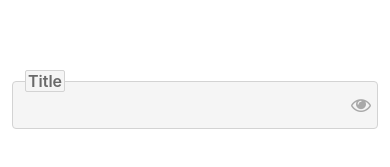
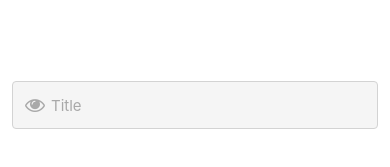
Before and after one commit to PrayaAmadigaPitasa/react-native-design-kit, a React Native app: screen / in a window 390 px wide. Shown: the part 317-484 px from the top of the page. Built offline with nearby package versions, Linux system fonts and the light colour scheme.

Commit message:
Add Input props: labelContainerStyle

```diff
--- a/App.tsx
+++ b/App.tsx
@@ -6,9 +6,10 @@ export default function App() {
   return (
     <View style={styles.container}>
       <Input
-        rightIconAction="toggleVisiblity"
+        leftIconAction="toggleVisiblity"
+        rightIconAction="delete"
         label="Title"
-        labelPosition="border"
+        labelPosition="box"
       />
     </View>
   );
--- a/src/components/Input.tsx
+++ b/src/components/Input.tsx
@@ -27,6 +27,7 @@ export interface InputProps extends TextInputProps {
   labelContainerStyle?: ViewStyle;
   labelPosition?: 'container' | 'box' | 'border';
   labelBoxStandBySize?: number;
+  labelBoxStandByOffset?: number;
   labelBoxActiveSize?: number;
   labelBoxActiveOffset?: number;
   inputBoxActiveOffset?: number;
@@ -69,9 +70,10 @@ export default function Input({
   rightIconAction,
   rightIconContainerStyle,
   labelBoxStandBySize = 15,
+  labelBoxStandByOffset = 14,
   labelBoxActiveSize = 12,
-  labelBoxActiveOffset = -14,
-  inputBoxActiveOffset = 5,
+  labelBoxActiveOffset = 1,
+  inputBoxActiveOffset = 6,
   style,
   placeholder,
   multiline,
@@ -245,10 +247,14 @@ export default function Input({
               <Animated.View
                 style={StyleSheet.flatten([
                   styles.sectionLabelThemeBox,
+                  focus && focusLabelContainerStyle,
                   {
                     top: animation.interpolate({
                       inputRange: [0, 1],
-                      outputRange: [0, labelBoxActiveOffset],
+                      outputRange: [
+                        labelBoxStandByOffset,
+                        labelBoxActiveOffset,
+                      ],
                     }),
                   },
                 ])}>
@@ -279,9 +285,8 @@ export default function Input({
             <View
               style={StyleSheet.flatten([
                 {height: '100%', width: '100%'},
-                labelPosition === 'box' && themeBorderActive
-                  ? {paddingTop: inputBoxActiveOffset}
-                  : {},
+                labelPosition === 'box' &&
+                  themeBorderActive && {paddingTop: inputBoxActiveOffset},
               ])}>
               <TextInput
                 {...props}
@@ -322,6 +327,7 @@ export default function Input({
                       styles.focusLabelContainerThemeBorder,
                       focusLabelContainerStyle,
                     ]),
+                  styles.sectionLabelThemeBorder,
                   {
                     top: -1 + (layout ? -layout.height / 2 : 0),
                   },
@@ -376,7 +382,6 @@ const styles = StyleSheet.create({
     marginBottom: 5,
   },
   labelContainerThemeBorder: {
-    position: 'absolute',
     paddingHorizontal: 2,
     borderWidth: 1,
     borderRadius: 2,
@@ -412,11 +417,11 @@ const styles = StyleSheet.create({
     flex: 1,
     height: '100%',
   },
+  sectionLabelThemeBorder: {
+    position: 'absolute',
+  },
   sectionLabelThemeBox: {
     position: 'absolute',
-    width: '100%',
-    height: '100%',
-    justifyContent: 'center',
   },
   label: {
     fontSize: 16,
```
